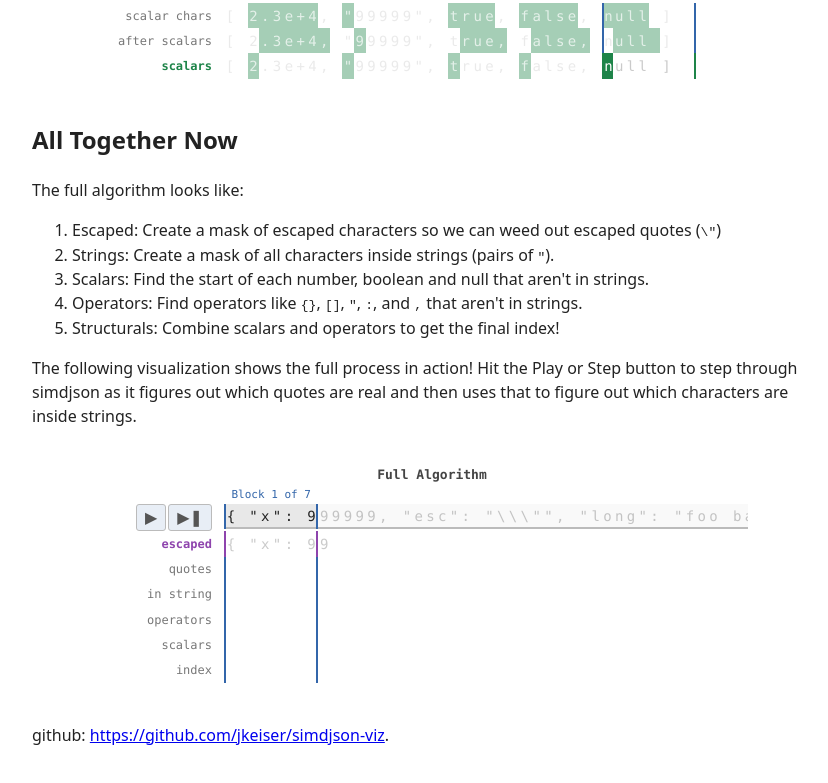
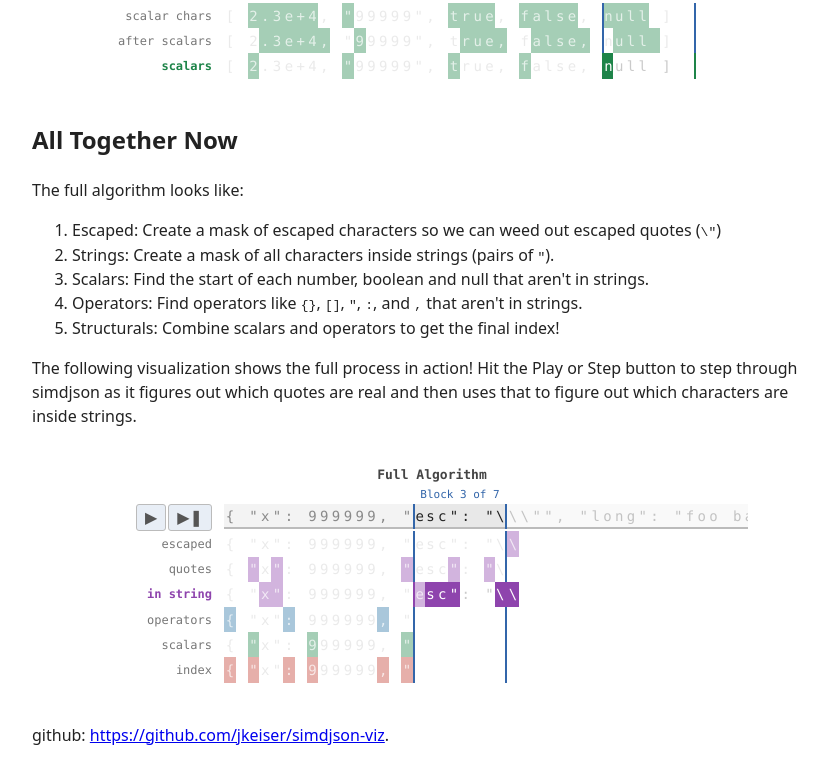
Before and after one commit to jkeiser/simdjson-viz, a Svelte app: page / in a window 1280 px wide. Shown: the part 960-1743 px from the top of the page, without its empty margins (208-1036 px from the left). Built offline with nearby package versions, Linux system fonts and the light colour scheme.

Commit message:
Start the full example further down

```diff
--- a/src/App.svelte
+++ b/src/App.svelte
@@ -43,7 +43,7 @@
   </ol>
   <p>The following visualization shows the full process in action! Hit the Play or Step button to step through simdjson as it figures out which quotes are real and then uses that to figure out which characters are inside strings.</p>
   <div class="figure">
-    <MaskGrid title="Full Algorithm" input={inputString} rows={maskRows} />
+    <MaskGrid title="Full Algorithm" input={inputString} rows={maskRows} initialBlock={2} initialRow={2} />
   </div>
   <p>github: <a href="https://github.com/jkeiser/simdjson-viz">https://github.com/jkeiser/simdjson-viz</a>.</p>
 </main>
```
